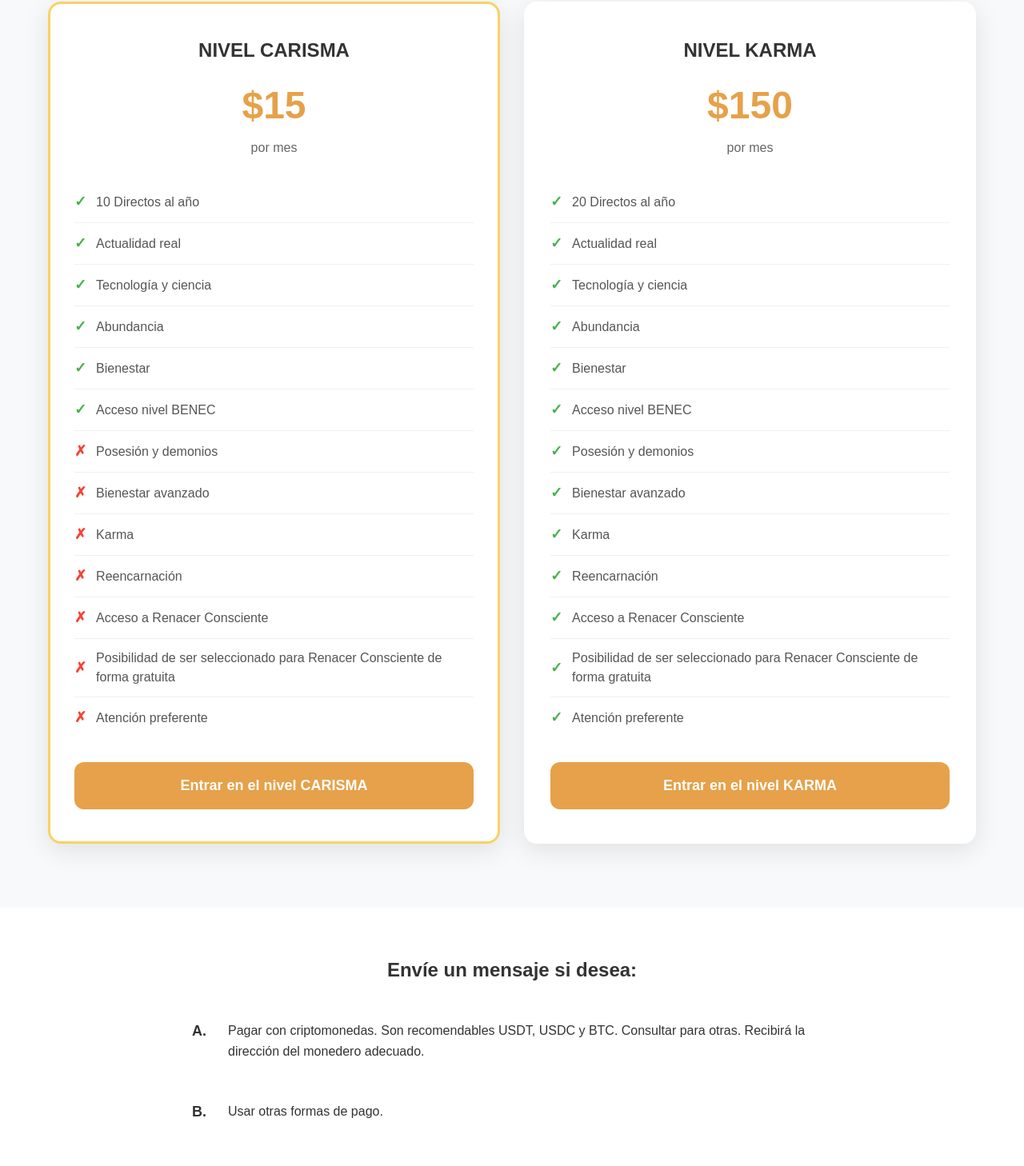
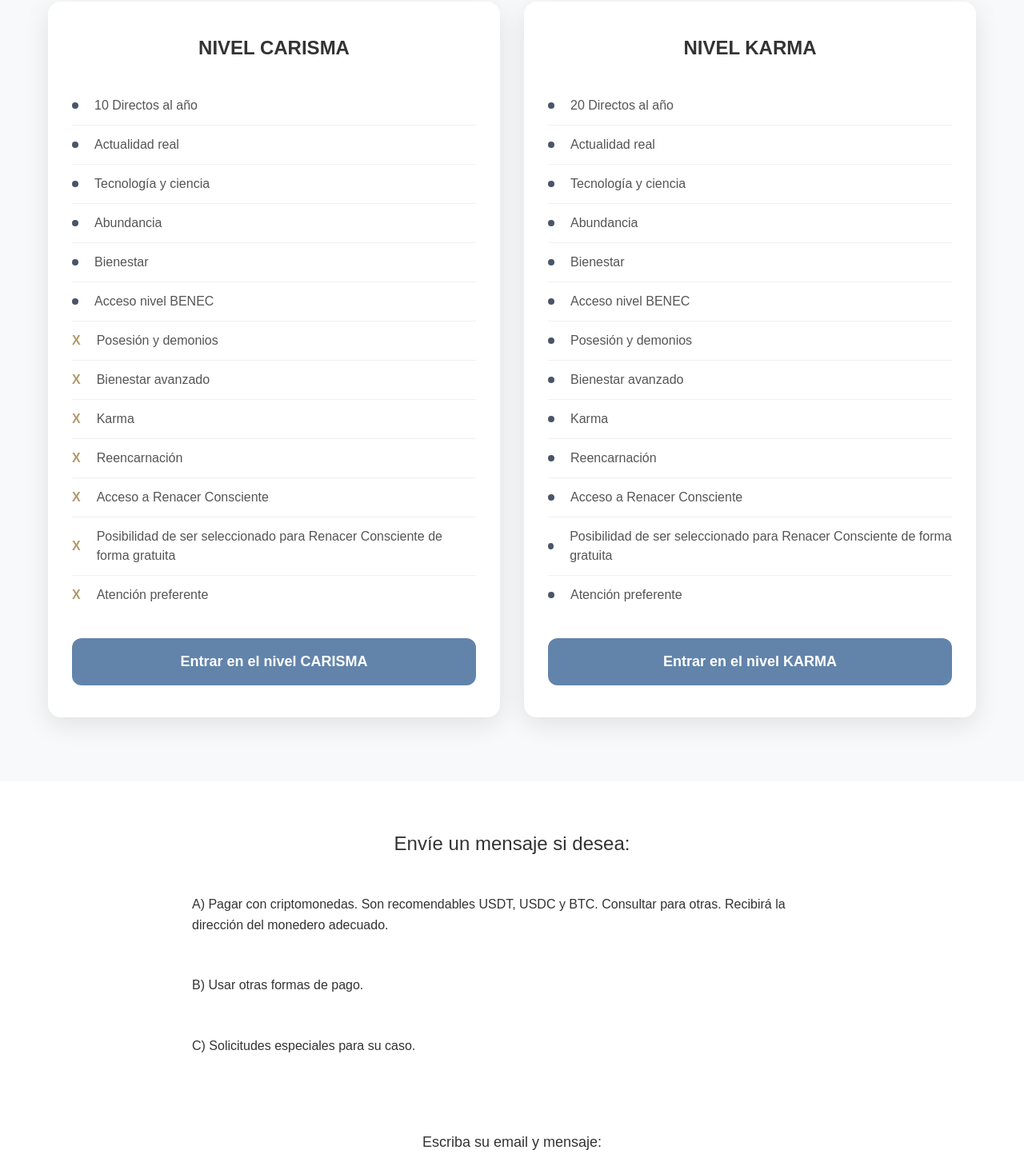
Before and after one commit to orbimatrix/Conscious-path, a Next.js app: page /acceder in a window 1280 px wide. Shown: the part 554-2012 px from the top of the page at 80% size. Built offline with nearby package versions, Linux system fonts and the light colour scheme.

Commit message:
Refactor AccederPage styles and content; update button colors, adjust text formatting, and enhance layout for improved visual consistency and responsiveness across devices.

```diff
--- a/src/app/acceder/acceder.css
+++ b/src/app/acceder/acceder.css
@@ -23,10 +23,8 @@
 
 .hero-title {
   font-size: 48px;
-  font-weight: 300;
   margin-bottom: 20px;
-  text-shadow: 0 2px 4px rgba(0, 0, 0, 0.1);
-  color: #94520C;
+  color: #e0984a;
   text-align: center;
 }
 
@@ -63,7 +61,6 @@
   transition: all 0.3s ease;
   cursor: pointer;
   position: relative;
-  border: 3px solid transparent;
 }
 
 .plan-card:hover {
@@ -72,12 +69,11 @@
 }
 
 .plan-card.selected {
-  border-color: #E6A14A;
   background: linear-gradient(135deg, #fff 0%, #fef9e7 100%);
 }
 
 .plan-card.popular {
-  border-color: #F9D264;
+  /* Removed border styling */
 }
 
 .popular-badge {
@@ -139,6 +135,8 @@
   font-size: 16px;
   color: #555;
   border-bottom: 1px solid #f0f0f0;
+  list-style: disc;
+  list-style-position: inside;
 }
 
 .plan-feature:last-child {
@@ -146,19 +144,31 @@
 }
 
 .feature-icon {
-  color: #4CAF50;
+  color: #4a5568;
   font-weight: bold;
-  font-size: 18px;
+  font-size: 8px;
+  width: 8px;
+  height: 8px;
+  border-radius: 50%;
+  background-color: #4a5568;
+  display: inline-block;
+  margin-right: 8px;
 }
 
 .feature-cross {
-  color: #f44336;
+  color: #B19B6D;
+  background-color: transparent;
+  font-size: 16px;
+  width: auto;
+  height: auto;
+  border-radius: 0;
+  margin-right: 8px;
 }
 
 .plan-button {
   width: 100%;
   padding: 16px 24px;
-  background: #E6A14A;
+  background: #6284AB;
   color: white;
   border: none;
   border-radius: 12px;
@@ -169,12 +179,12 @@
 }
 
 .plan-button:hover {
-  background: #D68910;
+  background: #5a7a9e;
   transform: translateY(-2px);
 }
 
 .plan-button.selected {
-  background: #4CAF50;
+  background: #6284AB;
 }
 
 /* Selected Plan Section */
@@ -213,7 +223,7 @@
 }
 
 .proceed-button {
-  background: #4CAF50;
+  background:#6284AB;
   color: white;
   border: none;
   padding: 16px 32px;
@@ -225,7 +235,7 @@
 }
 
 .proceed-button:hover {
-  background: #45a049;
+  background: #6284AB;
   transform: translateY(-2px);
 }
 
@@ -299,7 +309,6 @@
 
 .contact-options-title {
   font-size: 24px;
-  font-weight: 600;
   color: #333;
   margin-bottom: 30px;
 }
@@ -439,8 +448,7 @@
 
 .price-large {
   font-size: 32px;
-  font-weight: 800;
-  color: #E6A14A;
+  color: #E95B0E;
 }
 
 .price-period {
@@ -515,7 +523,7 @@
 
 .proceed-payment-btn {
   width: 100%;
-  background: #4CAF50;
+  background:#6284AB;
   color: white;
   border: none;
   padding: 14px 20px;
--- a/src/app/acceder/page.tsx
+++ b/src/app/acceder/page.tsx
@@ -13,8 +13,7 @@ export default function AccederPage() {
     {
       id: "carisma",
       name: "NIVEL CARISMA",
-      price: "$15",
-      period: "por mes",
+
       features: [
         "10 Directos al año",
         "Actualidad real",
@@ -35,8 +34,6 @@ export default function AccederPage() {
     {
       id: "karma",
       name: "NIVEL KARMA",
-      price: "$150",
-      period: "por mes",
       features: [
         "20 Directos al año",
         "Actualidad real",
@@ -94,17 +91,14 @@ export default function AccederPage() {
               >
                 <div className="plan-header">
                   <h3 className="plan-name">{plan.name}</h3>
-                  <div className="plan-price">
-                    <span className="price-amount">{plan.price}</span>
-                    <span className="price-period">{plan.period}</span>
-                  </div>
+
                 </div>
 
                 <ul className="plan-features">
                   {plan.features.map((feature, index) => (
                     <li key={index} className="plan-feature">
                       <span className={`feature-icon ${plan.id === 'carisma' && index >= 6 ? 'feature-cross' : ''}`}>
-                        {plan.id === 'carisma' && index >= 6 ? '✗' : '✓'}
+                        {plan.id === 'carisma' && index >= 6 ? 'X' : ''}
                       </span>
                       {feature}
                     </li>
@@ -118,7 +112,7 @@ export default function AccederPage() {
                     handlePlanSelect(plan.id);
                   }}
                 >
-                  {selectedPlan === plan.id ? 'Seleccionado' : `Entrar en el nivel ${plan.name.split(' ')[1]}`}
+                  {selectedPlan === plan.id ? 'Entrar en el nivel KARMA' : `Entrar en el nivel ${plan.name.split(' ')[1]}`}
                 </button>
               </div>
             ))}
@@ -130,21 +124,18 @@ export default function AccederPage() {
             <h2 className="contact-options-title">Envíe un mensaje si desea:</h2>
             <div className="contact-options-list">
               <div className="contact-option">
-                <span className="option-label">A.</span>
                 <span className="option-text">
-                  Pagar con criptomonedas. Son recomendables USDT, USDC y BTC. Consultar para otras. Recibirá la dirección del monedero adecuado.
+                 A) Pagar con criptomonedas. Son recomendables USDT, USDC y BTC. Consultar para otras. Recibirá la dirección del monedero adecuado.
                 </span>
               </div>
               <div className="contact-option">
-                <span className="option-label">B.</span>
                 <span className="option-text">
-                  Usar otras formas de pago.
+                  B) Usar otras formas de pago.
                 </span>
               </div>
               <div className="contact-option">
-                <span className="option-label">C.</span>
                 <span className="option-text">
-                  Solicitudes especiales para su caso.
+                 C) Solicitudes especiales para su caso.
                 </span>
               </div>
             </div>
```
Also changed, not shown: src/app/karma/karma.css (line endings or trailing spaces).
